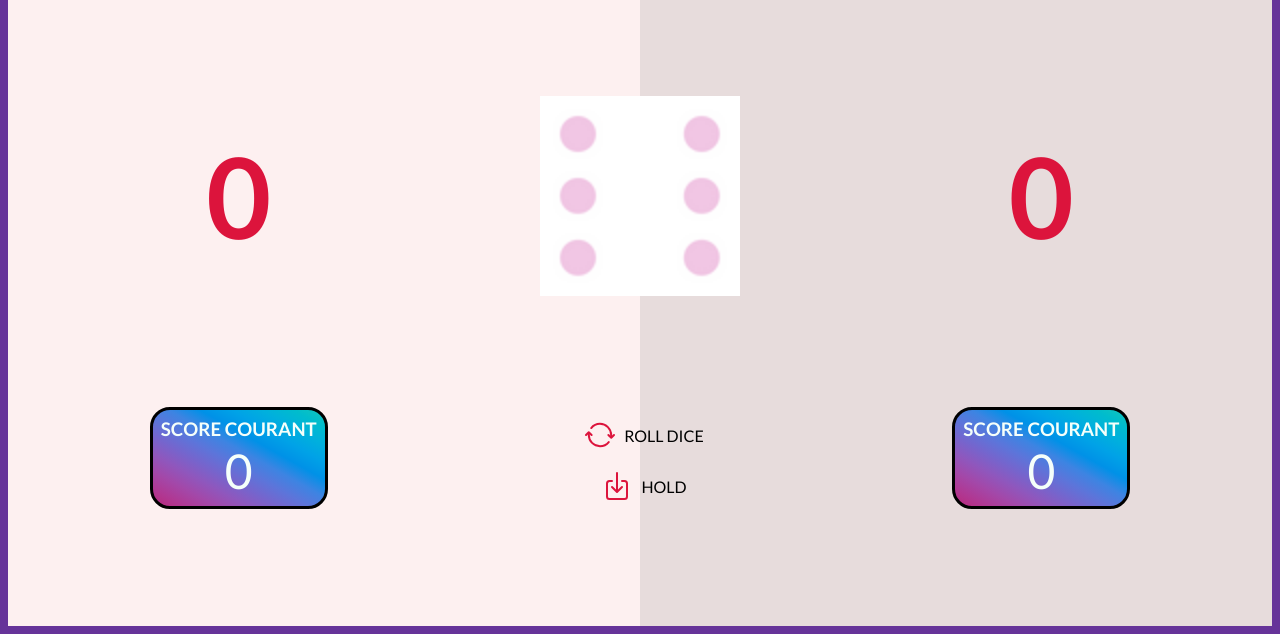
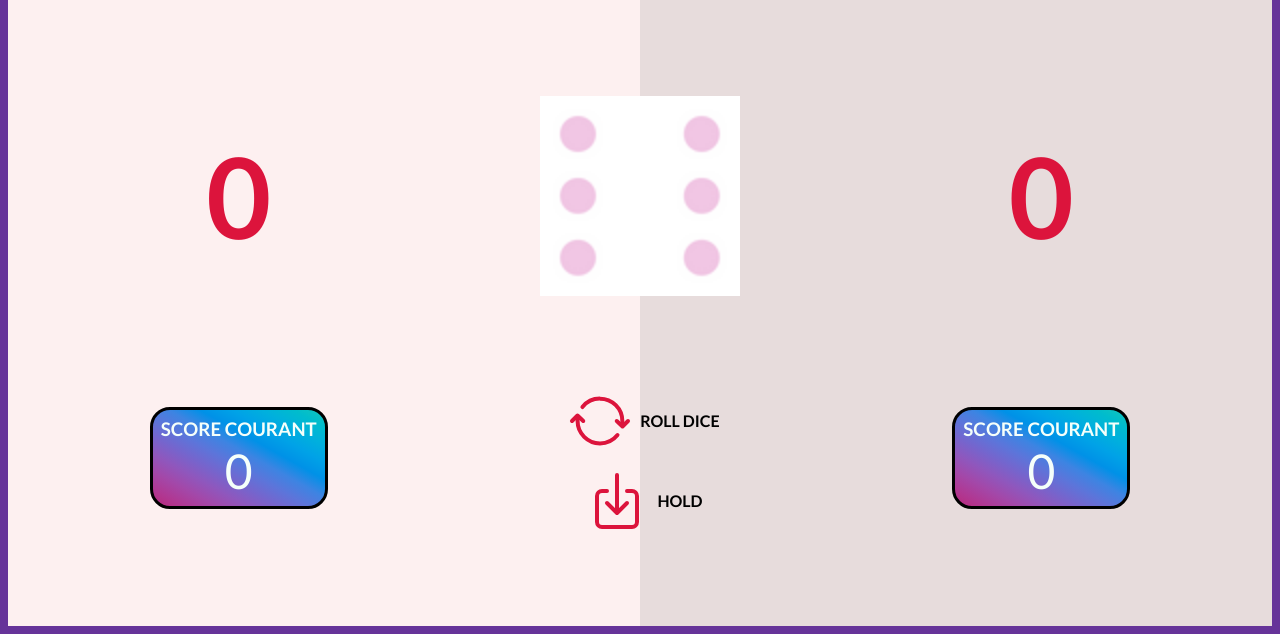
Before and after one commit to crayongris4B/projet-de-d-s, a plain HTML site: page index.html in a window 1280 px wide. Shown: the part 242-876 px from the top of the page. Drawn offline with nearby package versions, Linux system fonts and the light colour scheme; some packages are replaced by stand-ins of ours; a script that the page names is missing.

Commit message:
size buttons

```diff
--- a/style.css
+++ b/style.css
@@ -59,17 +59,26 @@ body{
 
 }
 ion-icon{
-    font-size: 2rem;
+    font-size: 3rem;
     align-self: center;
     margin: 8px;
     color: crimson;
     font-weight: bold;
 }
 h2{
-    font-size: 1rem;
+    font-size: 3rem;
+}
+.global-button p{
+    font-weight: 600;
+    align-self: center;
 }
 
 @media screen and (min-width: 563px){
+
+    ion-icon{
+        font-size: 4rem;
+    }
+
     .container{
         display: flex;
         padding: 30px;
```
Also changed, not shown: 1 other file.
